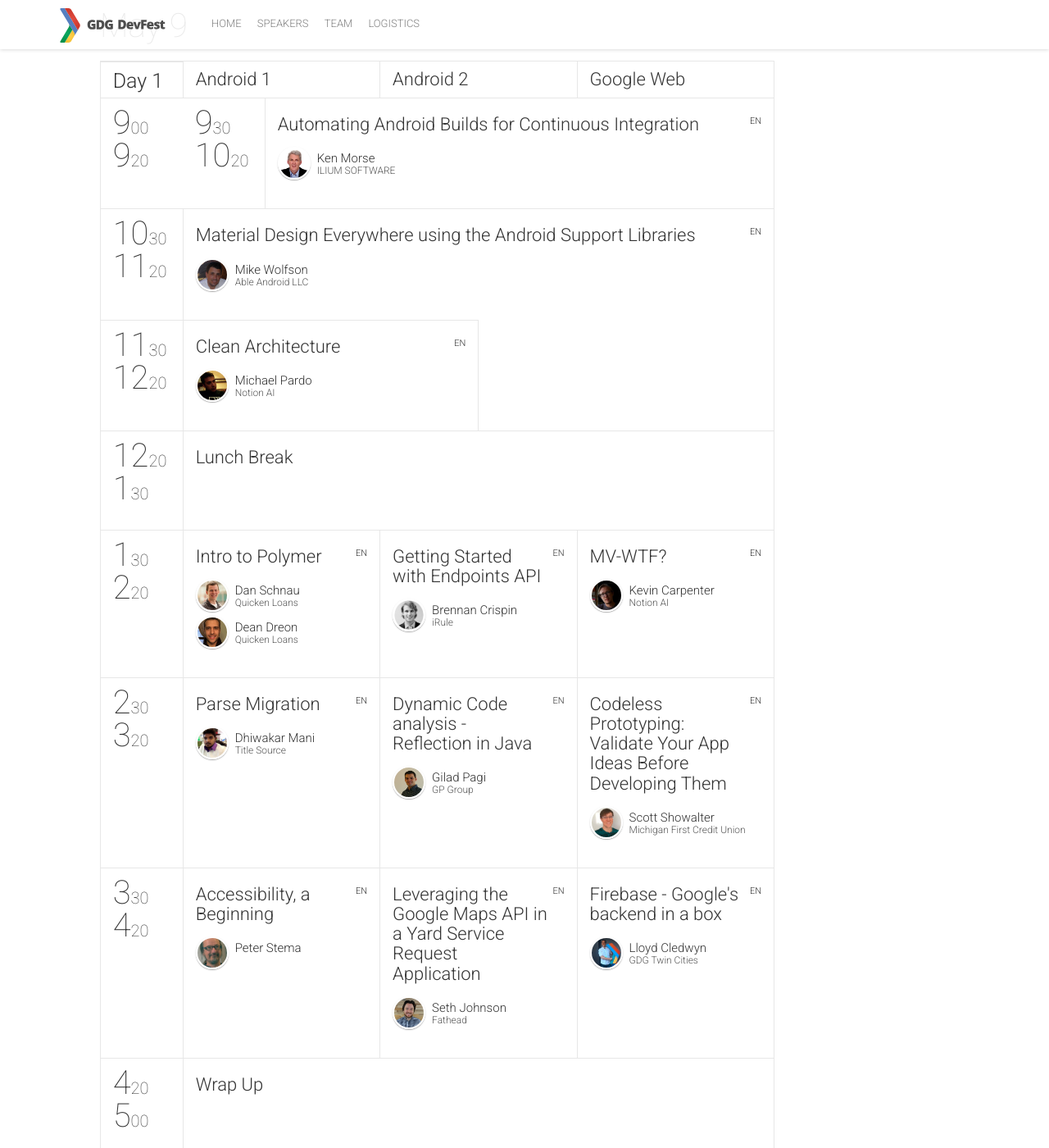
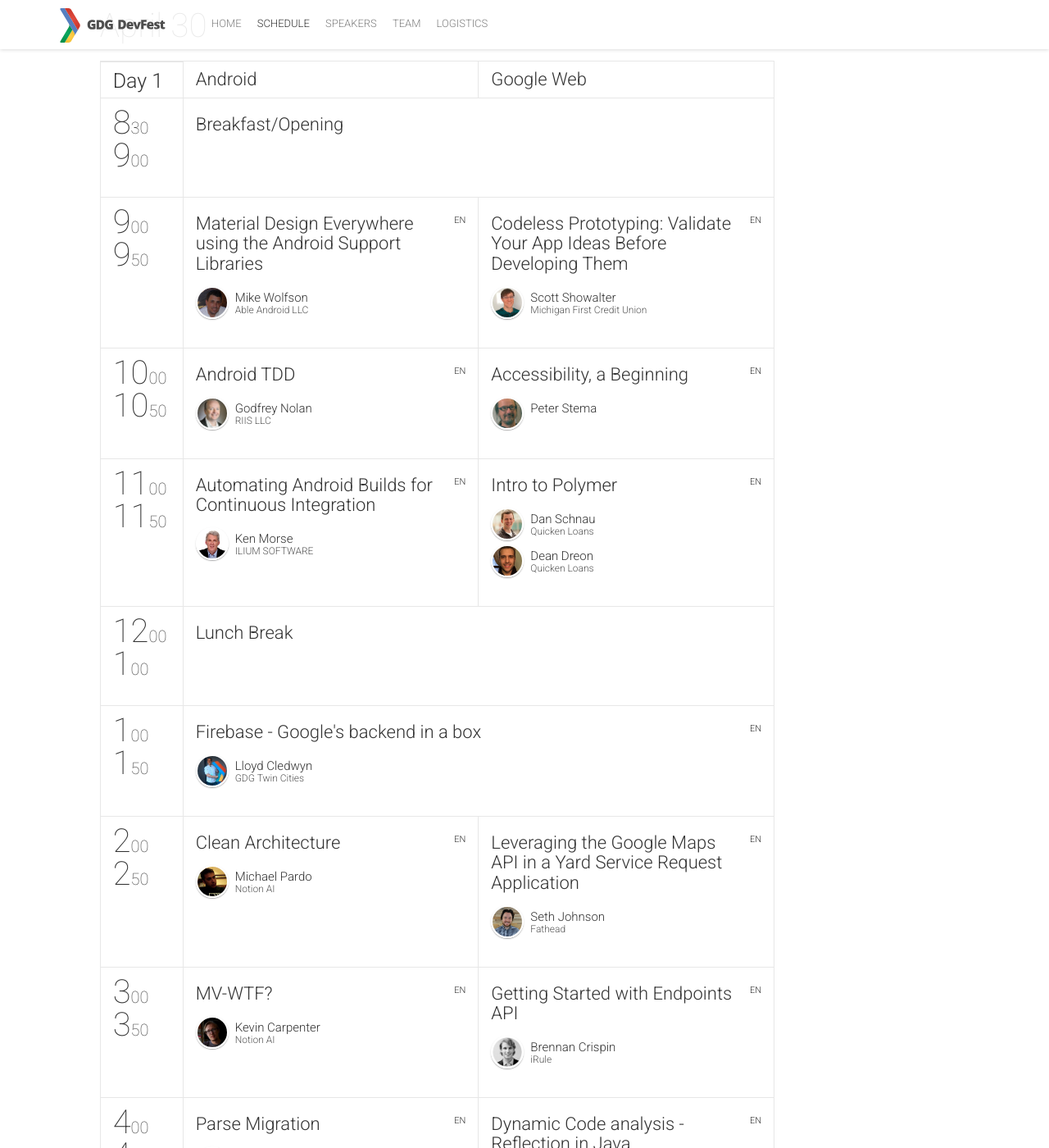
Before and after one commit to GDG-Michigan-DevFest/gdg-michigan-devfest.github.io, a Jekyll site: the page built from schedule.html, in a window 1280 px wide and 1400 px high, scrolled down 458 px. Shown: the whole window at 82% size. Built offline with Jekyll 4.4.1, drawn with Linux system fonts in a browser that asks for light colours; nearby versions of some CDN libraries; comment, search, counter and statistics services are not loaded.

Commit message:
add schedule

```diff
--- a/_config.yml
+++ b/_config.yml
@@ -44,7 +44,7 @@
 navigationLinks:
  - {permalink: "/", text: "Home"}
 # - {permalink: "/blog/", text: "Blog"}
-# - {permalink: "/schedule/", text: "Schedule"}
+ - {permalink: "/schedule/", text: "Schedule"}
  - {permalink: "/speakers/", text: "Speakers"}
  - {permalink: "/team/", text: "Team"}
  - {permalink: "/logistics/", text: "Logistics"}
--- a/_data/schedule.yml
+++ b/_data/schedule.yml
@@ -1,53 +1,57 @@
 -
-  date: "2015-05-09"
-  dateReadable: "May 9"
+  date: "2016-04-30"
+  dateReadable: "April 30"
   tracks:
-    - {title: "Android 1", color: "#90be4e"}
-    - {title: "Android 2", color: "#03a9f4"}
+    - {title: "Android", color: "#90be4e"}
     - {title: "Google Web", color: "#e91e63"}
   timeslots:
     - {
-      startTime: "9:00",
-      endTime: "9:20",
-      sessionIds: [307]
+      startTime: "8:30",
+      endTime: "9:00",
+      sessionIds: [501]
     }
     - {
-      startTime: "9:30",
-      endTime: "10:20",
-      sessionIds: [014, 014, 003]
+      startTime: "9:00",
+      endTime: "9:50",
+      sessionIds: [001, 009]
     }
     - {
-        startTime: "10:30",
-        endTime: "11:20",
-        sessionIds: [001, 016, 015]
+        startTime: "10:00",
+        endTime: "10:50",
+        sessionIds: [002, 011]
     }
     - {
-      startTime: "11:30",
-      endTime: "12:20",
-      sessionIds: [006, 404, 017]
+      startTime: "11:00",
+      endTime: "11:50",
+      sessionIds: [003, 004]
     }
     - {
-      startTime: "12:20",
-      endTime: "1:30",
+      startTime: "12:00",
+      endTime: "1:00",
       sessionIds: [503]
     }
     - {
-      startTime: "1:30",
-      endTime: "2:20",
-      sessionIds: [004, 008, 007]
+      startTime: "1:00",
+      endTime: "1:50",
+      sessionIds: [013]
     }
     - {
-      startTime: "2:30",
-      endTime: "3:20",
-      sessionIds: [005, 010, 009]
+      startTime: "2:00",
+      endTime: "2:50",
+      sessionIds: [006, 012]
     }
     - {
-      startTime: "3:30",
-      endTime: "4:20",
-      sessionIds: [011, 012, 013]
+      startTime: "3:00",
+      endTime: "3:50",
+      sessionIds: [007, 008]
     }
     - {
-      startTime: "4:20",
+      startTime: "4:00",
+      endTime: "4:50",
+      sessionIds: [005, 010]
+    }
+    - {
+      startTime: "4:50",
       endTime: "5:00",
       sessionIds: [504]
     }
--- a/_data/sessions.yml
+++ b/_data/sessions.yml
@@ -1,17 +1,14 @@
 -
   id: 501
   title: "Breakfast/Opening"
-  place: "Kitchen and Breakout Room"
   service: true
 -
   id: 503
   title: "Lunch Break"
-  place: "Kitchen"
   service: true
 -
   id: 504
   title: "Wrap Up"
-  place: "Super Breakout Room"
   service: true
 -
   id: 600
```
